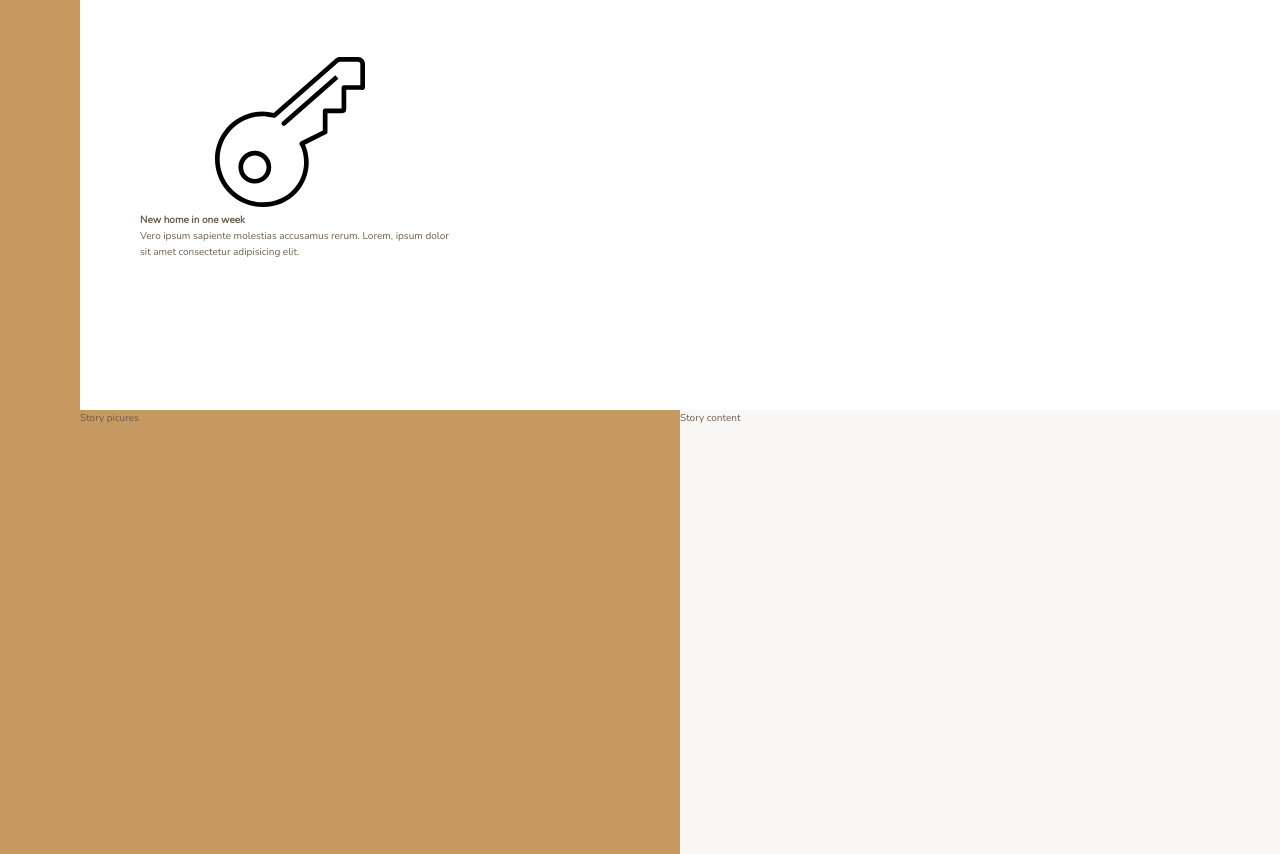
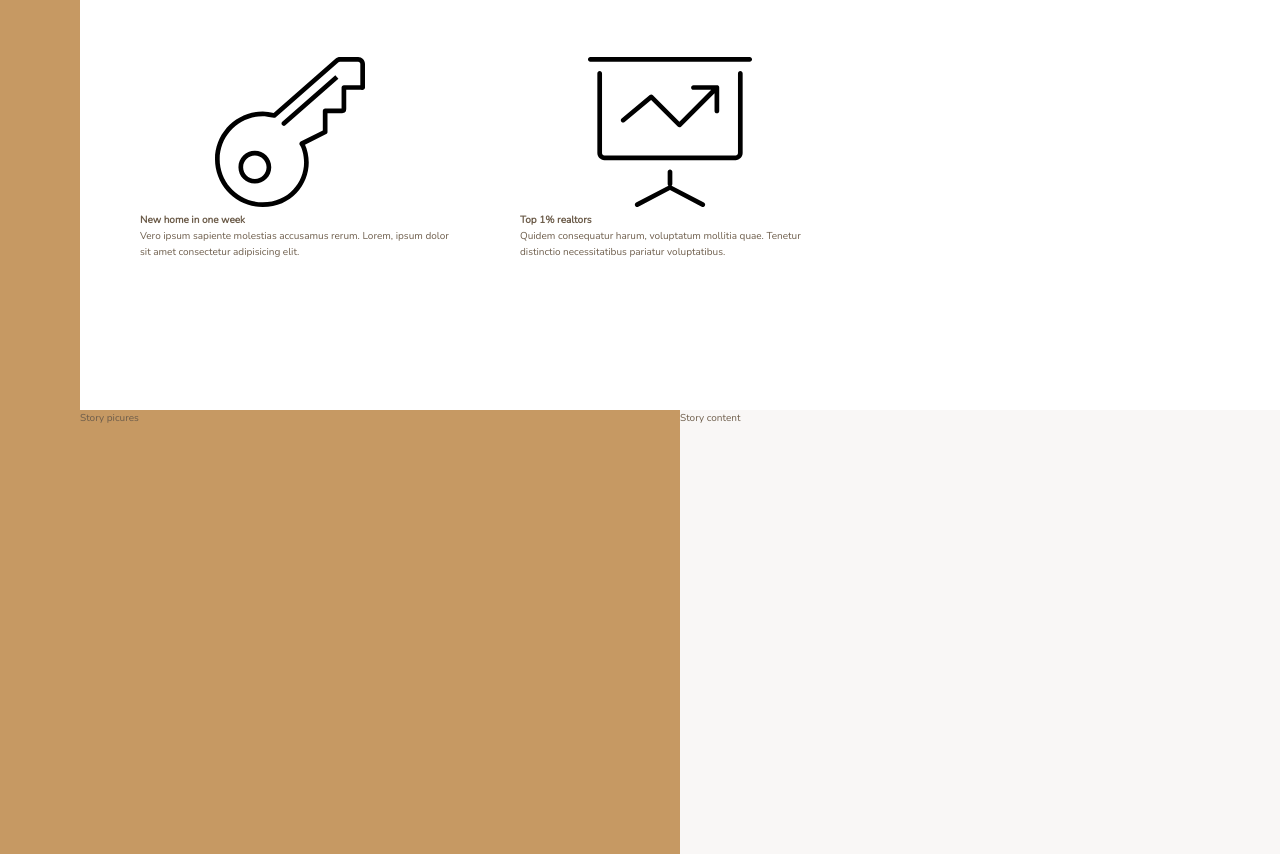
Before and after one commit to DevMonzer/Nexter, a website: page index.html in a window 1280 px wide. Shown: the part 996-1850 px from the top of the page. Drawn offline with nearby package versions, Linux system fonts and the light colour scheme.

Commit message:
added feature no 5 code

```diff
--- a/index.html
+++ b/index.html
@@ -62,6 +62,17 @@
           amet consectetur adipisicing elit.
         </p>
       </div>
+
+      <div class="feature">
+        <svg class="feature__icon">
+          <use xlink:href="img/sprite.svg#icon-presentation"></use>
+        </svg>
+        <h4 class="heading-4 heading-4--dark">Top 1% realtors</h4>
+        <p class="feature__text">
+          Quidem consequatur harum, voluptatum mollitia quae. Tenetur distinctio
+          necessitatibus pariatur voluptatibus.
+        </p>
+      </div>
     </section>
     <div class="story__pictures">Story picures</div>
     <div class="story__content">Story content</div>
```
